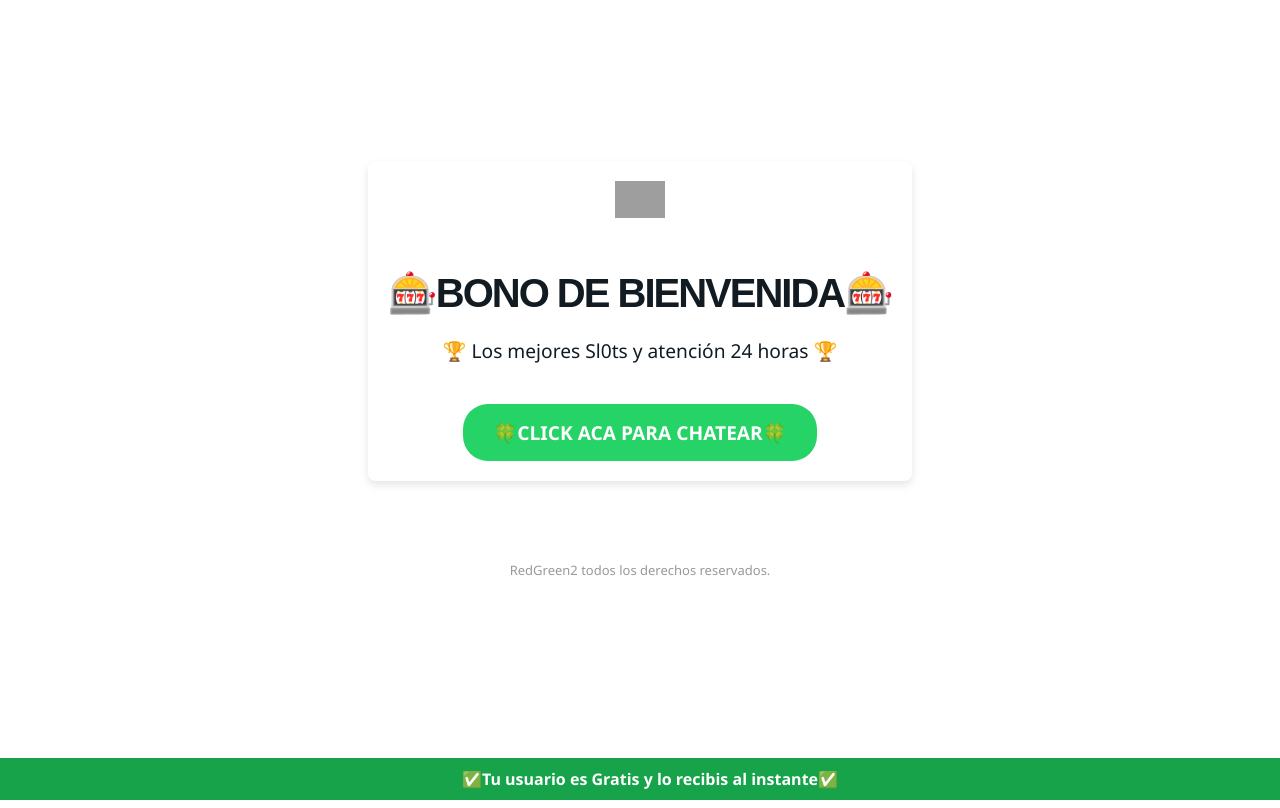
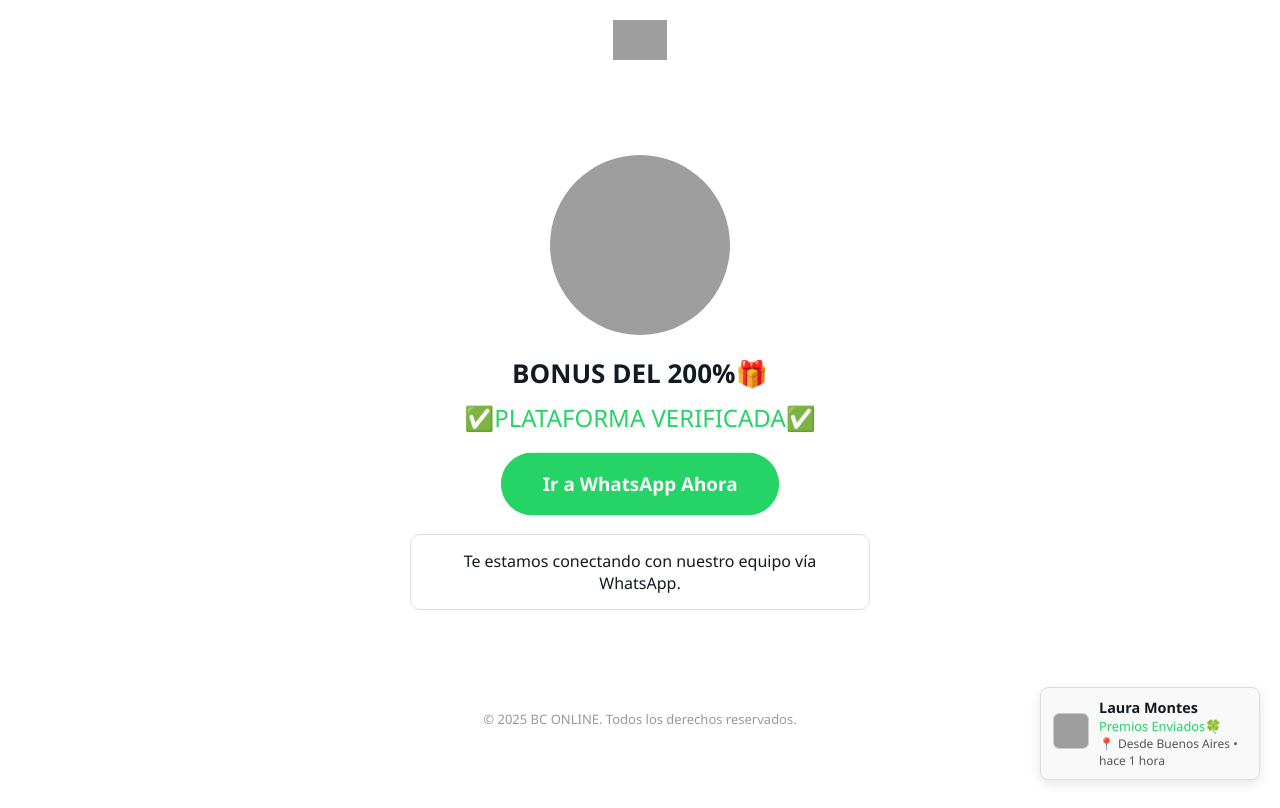
Before and after one commit to RedGreen2-bot/Online24horas, a plain HTML site: page index.html in a window 1280 px wide. Drawn offline with Linux system fonts and the light colour scheme; grey boxes are pictures that could not be loaded.

Commit message:
Add files via upload

```diff
--- a/index.html
+++ b/index.html
@@ -1,90 +1,114 @@
 <!DOCTYPE html>
 <html lang="es">
+<head>
+  <meta charset="UTF-8" />
+  <meta name="viewport" content="width=device-width, initial-scale=1.0" />
+  <title>Plataforma Verificada | BC online</title>
+  <link rel="icon" type="image/png" href="http://imgfz.com/i/gG8bTM6.jpeg" />
 
-<head>
-    <meta charset="UTF-8">
-    <meta name="viewport" content="width=device-width, initial-scale=1.0">
-    <title>Bono de Bienvenida</title>
+  <!-- ✅ PIXEL DE META -->
+  <script>
+    !function(f,b,e,v,n,t,s)
+    {if(f.fbq)return;n=f.fbq=function(){n.callMethod?
+    n.callMethod.apply(n,arguments):n.queue.push(arguments)};
+    if(!f._fbq)f._fbq=n;n.push=n.loaded=!0;n.version='2.0';
+    n.queue=[];t=b.createElement(e);t.async=!0;
+    t.src='https://connect.facebook.net/en_US/fbevents.js';
+    s=b.getElementsByTagName(e)[0];
+    s.parentNode.insertBefore(t,s)}(window, document,'script');
 
-    <!-- Meta Pixel Code -->
-    <script>
-        !function(f,b,e,v,n,t,s) {
-            if(f.fbq) return; n=f.fbq=function() {
-                n.callMethod ? n.callMethod.apply(n, arguments) : n.queue.push(arguments)
-            };
-            if(!f._fbq) f._fbq=n; n.push=n; n.loaded=!0; n.version='2.0';
-            n.queue=[]; t=b.createElement(e); t.async=!0;
-            t.src=v; s=b.getElementsByTagName(e)[0];
-            s.parentNode.insertBefore(t,s)
-        }(window, document, 'script', 'https://connect.facebook.net/es_LA/fbevents.js');
-        fbq('init', '4013675132213135'); // Reemplaza con tu ID de Pixel
-        fbq('track', 'PageView'); // Evento de vista de página
+    fbq('init', '4013675132213135'); // 👈 Nuevo píxel
+    fbq('track', 'PageView');
   </script>
   <noscript>
     <img height="1" width="1" style="display:none"
-            src="https://www.facebook.com/tr?id=4013675132213135&ev=PageView&noscript=1" />
+         src="https://www.facebook.com/tr?id=4013675132213135&ev=PageView&noscript=1"/>
   </noscript>
-    <!-- Fin del Meta Pixel Code -->
 
   <style>
-        body {
-            font-family: 'Segoe UI', sans-serif;
-            background-color: #ffffff;
-            color: #111b21;
+    * {
+      box-sizing: border-box;
       margin: 0;
       padding: 0;
-            display: flex;
-            justify-content: center;
-            align-items: center;
-            height: 100vh;
-            flex-direction: column;
+      font-family: 'Segoe UI', sans-serif;
     }
 
-        .container {
+    body {
+      background-color: #ffffff; /* Fondo blanco */
+      color: #111b21; /* Texto oscuro */
+    }
+
+    header {
+      padding: 20px;
       text-align: center;
+    }
+
+    header img {
+      height: 40px;
+    }
+
+    main {
+      max-width: 500px;
+      margin: 50px auto;
       padding: 20px;
-            max-width: 600px;
-            margin: 20px;
-            background-color: white;
-            box-shadow: 0 4px 8px rgba(0, 0, 0, 0.1);
-            border-radius: 8px;
+      text-align: center;
+    }
+
+    .logo-circle {
+      width: 180px;
+      height: 180px;
+      margin: 0 auto 20px;
+      border-radius: 50%;
+      overflow: hidden;
+    }
+
+    .logo-circle img {
+      width: 100%;
+      height: 100%;
+      object-fit: cover;
     }
 
     h1 {
-            font-family: 'Montserrat', sans-serif;
-            font-weight: bold;
-            font-size: 2.5em;
-            margin-bottom: 20px;
-            letter-spacing: -2px;
+      font-size: 26px;
+      margin-bottom: 10px;
+      color: #111b21; /* Texto oscuro */
     }
 
-        p {
-            font-size: 1.2em;
-            margin-bottom: 20px;
-        }
-
-        .whatsapp-logo {
-            width: 50px;
+    h2 {
+      color: #25d366; /* Verde para subtítulos */
+      font-weight: 500;
       margin-bottom: 20px;
     }
 
     .cta-button {
-            background-color: #25d366;
+      background-color: #25d366; /* Verde del botón */
       color: white;
-            padding: 15px 30px;
-            font-size: 1.2em;
+      padding: 18px 40px; /* Botón más grande */
+      font-size: 18px; /* Texto más grande */
       font-weight: bold;
       border: none;
-            border-radius: 25px;
+      border-radius: 30px; /* Botón más redondeado */
       text-decoration: none;
       display: inline-block;
+      margin-bottom: 20px; /* Espacio entre botón y la caja */
+      animation: pulse 1.5s infinite;
       cursor: pointer;
-            margin-top: 20px;
-            transition: background-color 0.3s ease;
     }
 
-        .cta-button:hover {
-            background-color: #128c7e;
+    @keyframes pulse {
+      0% { transform: scale(1); }
+      50% { transform: scale(1.05); }
+      100% { transform: scale(1); }
+    }
+
+    .cta-box {
+      background-color: #ffffff; /* Fondo blanco */
+      padding: 15px 20px;
+      border-radius: 10px;
+      margin-bottom: 20px;
+      font-size: 16px;
+      color: #111b21; /* Texto oscuro */
+      border: 1px solid #dddddd; /* Borde gris claro */
     }
 
     footer {
@@ -94,36 +118,127 @@
       margin-top: 60px;
       padding-bottom: 80px;
     }
+
+    /* Notificaciones */
+    .xpo-notification-wrap {
+      position: fixed;
+      background: #f9f9f9; /* Fondo claro */
+      color: #111b21; /* Texto oscuro */
+      border-radius: 8px;
+      box-shadow: 0 4px 12px rgba(0,0,0,0.1);
+      padding: 10px 12px;
+      display: flex;
+      align-items: center;
+      width: 220px; /* Más pequeño */
+      z-index: 9999;
+      border: 1px solid #dddddd; /* Borde gris claro */
+      backdrop-filter: blur(4px);
+      opacity: 0;
+      right: -300px; /* Posición inicial */
+      bottom: 20px; /* Más cerca del borde inferior */
+      transition: all 0.5s ease;
+    }
+
+    .xpo-notification-wrap.show { right: 20px; opacity: 1; } /* Mostrar en la derecha */
+    .xpo-img-wrap img {
+      width: 36px; /* Tamaño reducido */
+      height: 36px;
+      border-radius: 6px;
+      object-fit: cover;
+      border: 1px solid #cccccc; /* Borde claro */
+    }
+
+    .xpo-col { margin-left: 10px; }
+    .xpo-notification-name { font-weight: bold; font-size: 0.9em; color: #111b21; }
+    .xpo-notification-product { font-size: 0.8em; color: #25d366; }
+    .xpo-location { font-size: 0.75em; color: #555555; }
+    .xpo-location::before { content: "📍"; margin-right: 4px; }
   </style>
 </head>
+<body>
 
-<body>
-    <!-- Contenedor principal -->
-    <div class="container">
-        <img src="https://upload.wikimedia.org/wikipedia/commons/6/6b/WhatsApp.svg" alt="WhatsApp Logo" class="whatsapp-logo">
-        <h1>🎰BONO DE BIENVENIDA🎰</h1>
-        <p>🏆 Los mejores Sl0ts y atención 24 horas 🏆</p>
-        <a href="https://wa.link/marcosgreen2" class="cta-button" target="_blank" id="botonContactar">
-            🍀CLICK ACA PARA CHATEAR🍀
-        </a>
+  <header>
+    <img src="https://static.whatsapp.net/rsrc.php/yZ/r/JvsnINJ2CZv.svg" alt="WhatsApp" />
+  </header>
+
+  <main>
+    <div class="logo-circle">
+      <img src="https://i.imgur.com/G09ydIs.jpeg" alt="Nueva Imagen" />
     </div>
 
-    <!-- Barra fija -->
-    <div class="bono-bar" style="position: fixed; bottom: 0; left: 0; width: 100%; background-color: #16a34a; color: white; text-align: center; padding: 10px; font-weight: bold;">
-       ✅Tu usuario es Gratis y lo recibis al instante✅
+    <h1>BONUS DEL 200%🎁</h1>
+    <h2>✅PLATAFORMA VERIFICADA✅</h2>
+
+    <!-- Botón de llamado a la acción -->
+    <a href="https://wa.link/marcosgreen2"
+       class="cta-button"
+       onclick="fbq('track', 'Lead');">
+       Ir a WhatsApp Ahora
+    </a>
+
+    <!-- Caja de texto -->
+    <div class="cta-box">
+      Te estamos conectando con nuestro equipo vía WhatsApp.
     </div>
+  </main>
 
-    <!-- Pie de página -->
   <footer>
-        RedGreen2 todos los derechos reservados.
+    © 2025 BC ONLINE. Todos los derechos reservados.
   </footer>
 
-    <!-- Código JavaScript para registrar el evento "Contact" -->
-    <script type="text/javascript">
-        document.getElementById('botonContactar').addEventListener('click', function() {
-            fbq('track', 'Contact');  // Evento "Contact" de Pixel
-        }, false);
+  <!-- Script de Notificaciones -->
+  <script>
+    document.addEventListener("DOMContentLoaded", function () {
+      const config = {
+        intervalo: 3,
+        duracion: 3,
+        tiempoMaximo: 2,
+        productName: "Premios Enviados🍀",
+        productImage: "https://i.imgur.com/Oyx38be.jpeg" /* Imagen de notificaciones */
+      };
+
+      const nombres = ["Silvina Santos", "Juan Rodriguez", "Carlos Alvidia", "Laura Montes", "Lucio Avalos"];
+      const ciudades = ["Buenos Aires", "Córdoba", "Entre Rios", "Tucuman", "Buenos Aires"];
+
+      function getRandom(arr) {
+        return arr[Math.floor(Math.random() * arr.length)];
+      }
+
+      function getTimeAgo() {
+        const h = Math.floor(Math.random() * config.tiempoMaximo);
+        const m = Math.floor(Math.random() * 60);
+        return h === 0 ? `hace ${m} minutos` : `hace ${h} hora${h > 1 ? 's' : ''}`;
+      }
+
+      function showNotification() {
+        const nombre = getRandom(nombres);
+        const ciudad = getRandom(ciudades);
+        const tiempo = getTimeAgo();
+
+        const noti = document.createElement("div");
+        noti.className = "xpo-notification-wrap";
+        noti.innerHTML = `
+          <div class="xpo-img-wrap">
+            <img src="${config.productImage}" alt="Premio">
+          </div>
+          <div class="xpo-col">
+            <div class="xpo-notification-name">${nombre}</div>
+            <div class="xpo-notification-product">${config.productName}</div>
+            <div class="xpo-location">Desde ${ciudad} • ${tiempo}</div>
+          </div>
+        `;
+        document.body.appendChild(noti);
+        setTimeout(() => noti.classList.add("show"), 100);
+        setTimeout(() => {
+          noti.classList.remove("show");
+          setTimeout(() => noti.remove(), 500);
+        }, config.duracion * 1000);
+      }
+
+      showNotification();
+      setInterval(showNotification, config.intervalo * 1000);
+    });
   </script>
+
 </body>
-
 </html>
```
Lines whose indentation alone changed are shown as unchanged.
